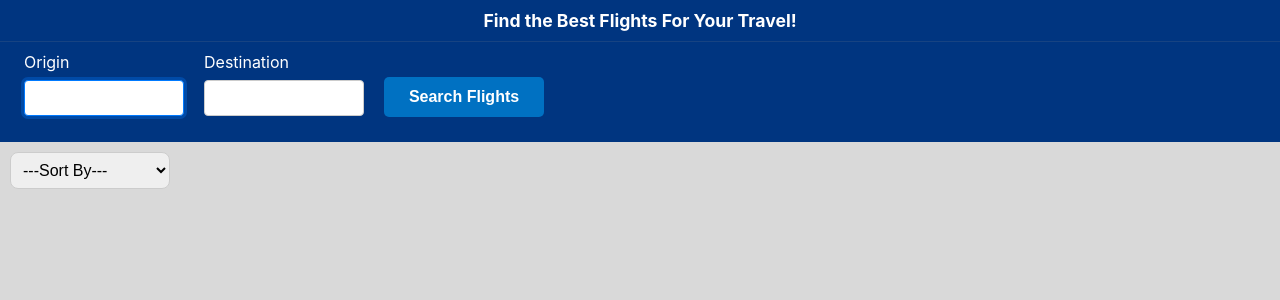
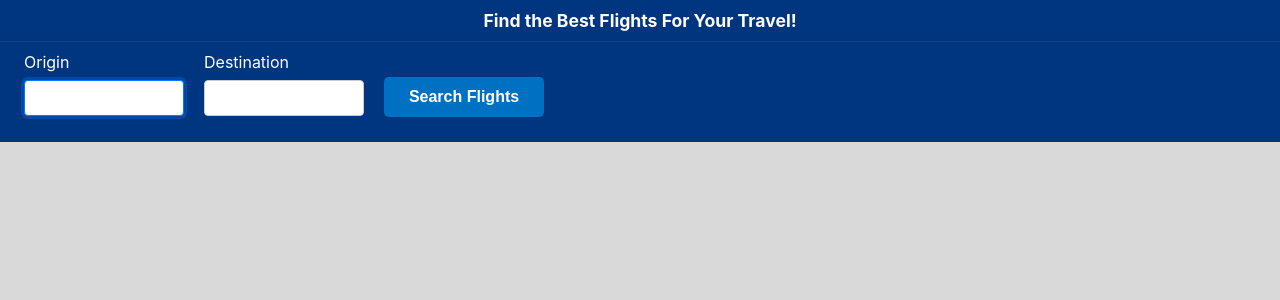
Before and after one commit to Nabid-Kaisar/ed-challenge, a React (Create React App) app in the folder client/: page / in a window 1280 px wide. Shown: the top 300 px of the page. Built offline with nearby package versions, Linux system fonts and the light colour scheme.

Commit message:
conditional rendering for sort dropdown and nodatafound component

```diff
--- a/client/src/FlightSearchingApp.tsx
+++ b/client/src/FlightSearchingApp.tsx
@@ -16,7 +16,7 @@ function FlightSearchingApp() {
     const [filteredFlightData, setFilteredFlightData] = useState<Array<PromotionsPriceOffersResponse>>([])
     const [showLoader, setShowLoader] = useState(false)
     const [sortBy, setSortBy] = useState('')
-    const [noDataFound, setNoDataFound] = useState(false)
+    const [dataFound, setDataFound] = useState<string | boolean>('initial')
 
     useEffect(() => {
         setFilteredFlightData(sortFlightData([...filteredFlightData], sortBy, CACHED_DATA))
@@ -25,10 +25,10 @@ function FlightSearchingApp() {
     const setFilterData = (details: Array<PromotionsPriceOffersResponse>, origin: IATA, destination: IATA) => {
         if (!details || details.length === 0) {
             setFilteredFlightData([])
-            setNoDataFound(true)
+            setDataFound(false)
             return
         } else {
-            setNoDataFound(false)
+            setDataFound(true)
         }
 
         setFilteredFlightData(details)
@@ -41,7 +41,6 @@ function FlightSearchingApp() {
     const handleCallPromotionPricesApi = async (origin: IATA, destination: IATA) => {
         setShowLoader(true)
         //resetting as new call
-        setNoDataFound(false)
         setFilteredFlightData([])
         const result = await getPromotionsPrices(origin, destination)
         setSortBy(DEFAULT)
@@ -60,7 +59,7 @@ function FlightSearchingApp() {
                     filteredFlightData={filteredFlightData}
                     sortBy={sortBy}
                     setSortBy={setSortBy}
-                    noDataFound={noDataFound}
+                    dataFound={dataFound}
                 />
             </main>
             {showLoader ? <Loader /> : null}
--- a/client/src/components/FlightSearchingAppMainContent.tsx
+++ b/client/src/components/FlightSearchingAppMainContent.tsx
@@ -18,7 +18,7 @@ function FlightSearchingAppMainContent({
     handleCallPromotionPricesApi,
     sortBy,
     setSortBy,
-    noDataFound,
+    dataFound,
 }: PromotionsPricesProps) {
     const [origin, setOrigin] = useState('')
     const [destination, setDestination] = useState('')
@@ -48,7 +48,7 @@ function FlightSearchingAppMainContent({
                 />
             </section>
             <section>
-                {!noDataFound && (
+                {dataFound === true && (
                     <Select
                         options={options}
                         value={sortBy}
@@ -59,7 +59,7 @@ function FlightSearchingAppMainContent({
                 )}
             </section>
 
-            <section>{noDataFound ? <NoDataFound /> : <FlightDetails details={filteredFlightData} />}</section>
+            <section>{dataFound === false ? <NoDataFound /> : <FlightDetails details={filteredFlightData} />}</section>
         </>
     )
 }
@@ -71,5 +71,5 @@ interface PromotionsPricesProps {
     handleCallPromotionPricesApi: (origin: IATA, destination: IATA) => Promise<void>
     sortBy: string
     setSortBy: Dispatch<SetStateAction<string>>
-    noDataFound: boolean
+    dataFound: string | boolean
 }
```
